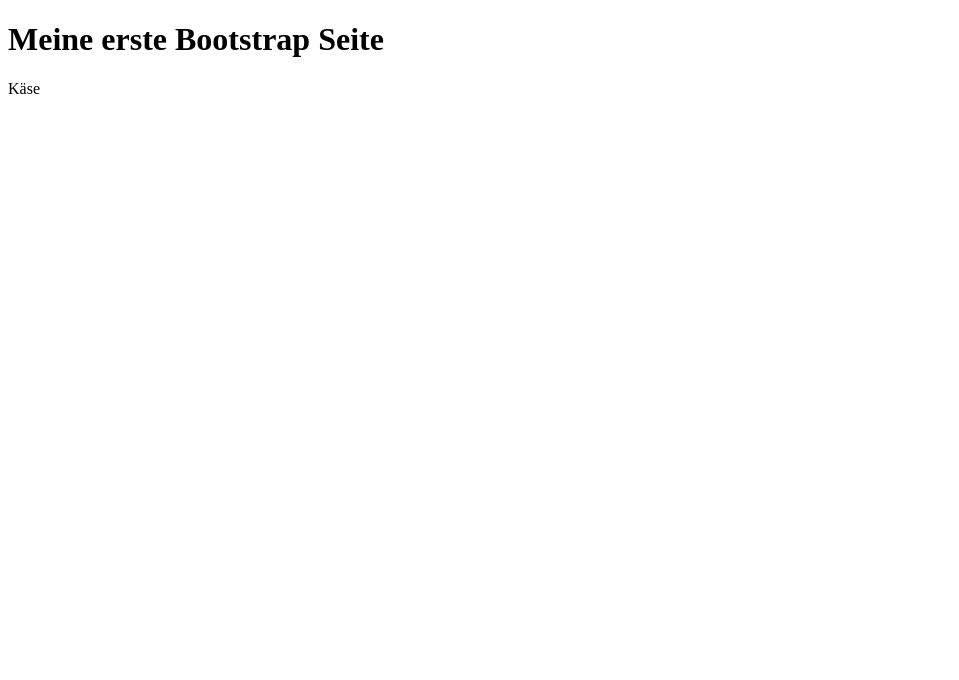
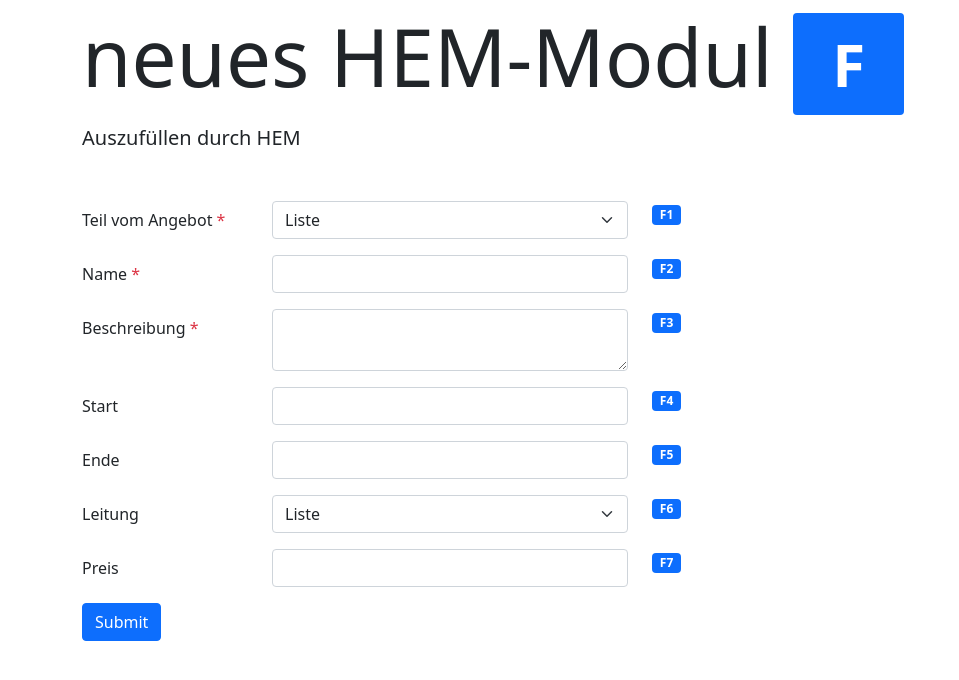
Before and after one commit to tuorfabio/WebTech-Vorlesung-1, a plain HTML site: page index.html in a window 1280 px wide. Shown: the whole page, without its empty margins (0-959 px from the left). Drawn offline with nearby package versions, Linux system fonts and the light colour scheme.

Commit message:
updated index

```diff
--- a/index.html
+++ b/index.html
@@ -1,11 +1,109 @@
-<!DOCTYPE html>
-<html lang="en" dir="ltr">
+<!doctype html>
+<html lang="en">
   <head>
+    <!-- Required meta tags -->
     <meta charset="utf-8">
-    <title>Bootstrap</title>
+    <meta name="viewport" content="width=device-width, initial-scale=1">
+
+    <!-- Bootstrap CSS -->
+    <link href="https://cdn.jsdelivr.net/npm/bootstrap@5.0.0-beta2/dist/css/bootstrap.min.css" rel="stylesheet" integrity="sha384-BmbxuPwQa2lc/FVzBcNJ7UAyJxM6wuqIj61tLrc4wSX0szH/Ev+nYRRuWlolflfl" crossorigin="anonymous">
+
+    <title>Hello, world!</title>
   </head>
   <body>
-    <h1>Meine erste Bootstrap Seite</h1>
-    <p> Käse</p>
+    <!-- TITLE___________________________________________________________________ -->
+  <div class="container mt-2">
+      <h1 class="display-1">neues HEM-Modul <span class="badge bg-primary">F</span></h1>
+      <p class="lead">Auszufüllen durch HEM</p>
+  </div>
+    <!-- FORM____________________________________________________________________ -->
+  <div class="container mt-5">
+    <form>
+      <div class="row mb-3">
+        <label class="col-sm-2 col-form-label">Teil vom Angebot <span class="text-danger">*</span></label>
+        <div class="col-sm-4">
+          <select class="form-select" aria-label="Default select example">
+            <option selected>Liste</option>
+            <option value="1">One</option>
+            <option value="2">Two</option>
+            <option value="3">Three</option>
+          </select>
+        </div>
+        <div class="col-sm-1">
+          <span class="badge bg-primary">F1</span>
+        </div>
+      </div>
+      <!-- _______________________________________ -->
+      <div class="row mb-3">
+        <label for="inputName" class="col-sm-2 col-form-label">Name <span class="text-danger">*</span></label>
+        <div class="col-sm-4">
+          <input type="text" class="form-control input-group" id="inputName">
+        </div>
+        <div class="col-sm-1">
+          <span class="badge bg-primary">F2</span>
+        </div>
+      </div>
+      <!-- _______________________________________ -->
+      <div class="row mb-3">
+        <label for="inputBeschreibung" class="col-sm-2 col-form-label">Beschreibung <span class="text-danger">*</span></label>
+        <div class="col-sm-4">
+          <textarea class="form-control" id="inputBeschreibung"></textarea>
+        </div>
+        <div class="col-sm-1">
+          <span class="badge bg-primary">F3</span>
+        </div>
+      </div>
+      <!-- _______________________________________ -->
+      <div class="row mb-3">
+        <label for="inputStart" class="col-sm-2 col-form-label">Start</label>
+        <div class="col-sm-4">
+          <input type="text" class="form-control" id="inputStart">
+        </div>
+        <div class="col-sm-1">
+          <span class="badge bg-primary">F4</span>
+        </div>
+      </div>
+      <!-- _______________________________________ -->
+      <div class="row mb-3">
+        <label for="inputEnde" class="col-sm-2 col-form-label">Ende</label>
+        <div class="col-sm-4">
+          <input type="text" class="form-control" id="inputEnde">
+        </div>
+        <div class="col-sm-1">
+          <span class="badge bg-primary">F5</span>
+        </div>
+      </div>
+      <!-- _______________________________________ -->
+      <div class="row mb-3">
+        <label class="col-sm-2 col-form-label">Leitung</label>
+        <div class="col-sm-4">
+          <select class="form-select" aria-label="Default select example">
+            <option selected>Liste</option>
+            <option value="1">One</option>
+            <option value="2">Two</option>
+            <option value="3">Three</option>
+          </select>
+        </div>
+        <div class="col-sm-1">
+          <span class="badge bg-primary">F6</span>
+        </div>
+      </div>
+      <!-- _______________________________________ -->
+      <div class="row mb-3">
+        <label for="inputPreis" class="col-sm-2 col-form-label">Preis</label>
+        <div class="col-sm-4">
+          <input type="text" class="form-control" id="inputPreis">
+        </div>
+        <div class="col-sm-1">
+          <span class="badge bg-primary">F7</span>
+        </div>
+      </div>
+      <!-- _______________________________________ -->
+
+      <button type="submit" class="btn btn-primary">Submit</button>
+    </form>
+  </div>
+    <!-- Option 1: Bootstrap Bundle with Popper -->
+    <script src="https://cdn.jsdelivr.net/npm/bootstrap@5.0.0-beta2/dist/js/bootstrap.bundle.min.js" integrity="sha384-b5kHyXgcpbZJO/tY9Ul7kGkf1S0CWuKcCD38l8YkeH8z8QjE0GmW1gYU5S9FOnJ0" crossorigin="anonymous"></script>
   </body>
 </html>
```
